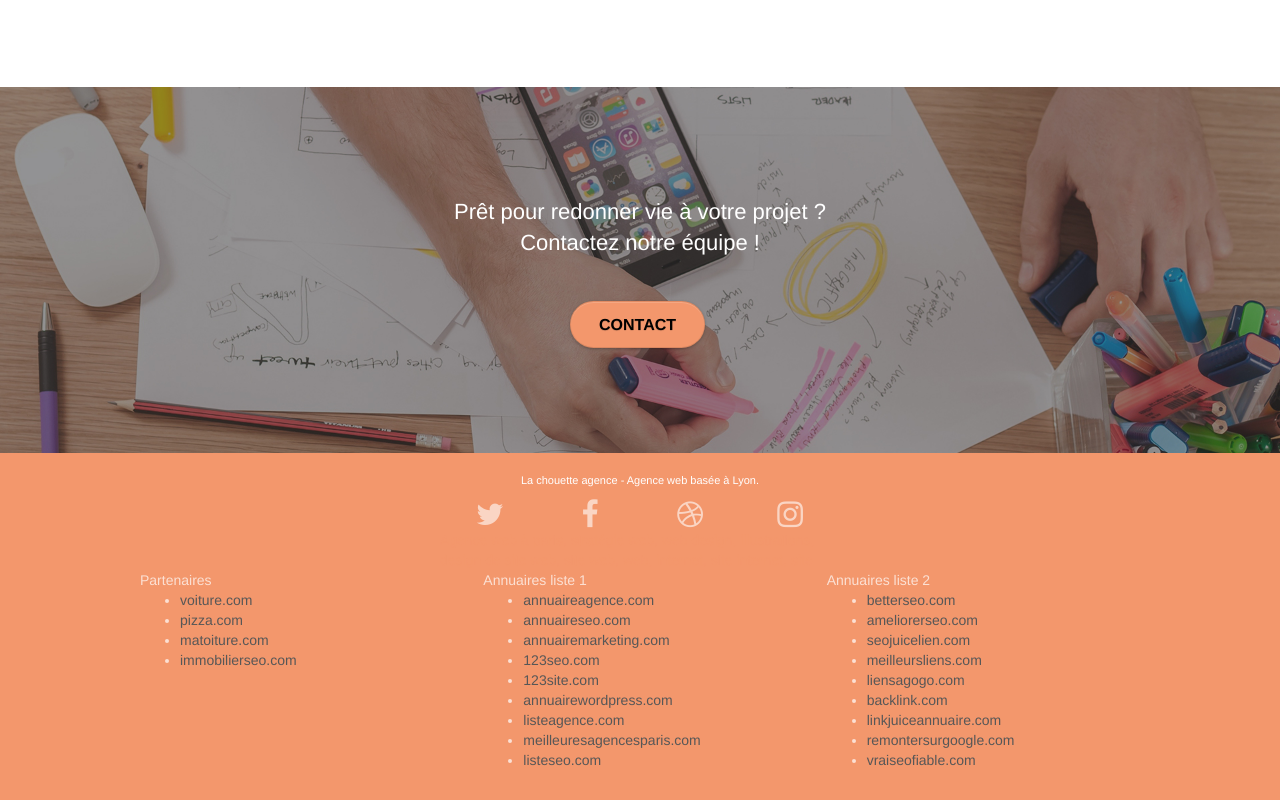
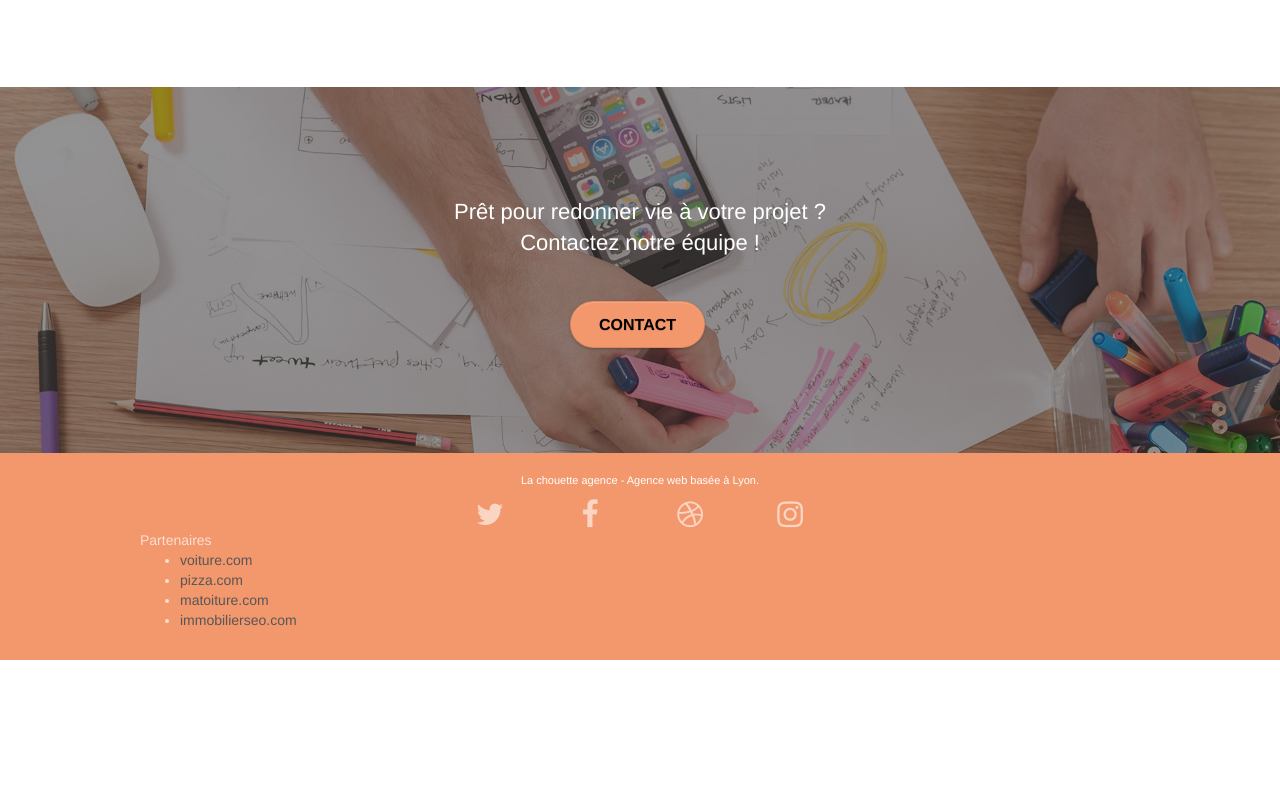
Before and after one commit to AxelCOCHELIN/La_Chouette_Agence.modifi-, a plain HTML site: page index.html in a window 1280 px wide. Shown: the part 2769-3569 px from the top of the page. After the commit the page ends 3429 px from the top, so only its background shows below. Drawn offline with Linux system fonts and the light colour scheme.

Commit message:
ajout des balises main et footer, suppression des liens spammy dans le footer, ajout de liens externes vers les réseaux sociaux, suppression des black-hat

```diff
--- a/index.html
+++ b/index.html
@@ -86,6 +86,8 @@
     <!-- header END -->
 
     <!-- bloc-1-presentation -->
+
+    <main>
       <div
         class="bloc bgc-dark-slate-blue bg-banniere d-bloc bg-t-edge bloc-bg-texture texture-paper b-parallax"
         id="bloc-1-hero"
@@ -179,9 +181,9 @@
               <!--écrire la citation pour réduire le temps de chargement-->
               <cite
                 >"La Chouette Agence est une excellente agence web! Les web
-              designers ont réussi à capturer l'essence de notre entreprise et à
-              l'intégrer à notre site. Cela nous a aidé à doubler nos ventes en
-              ligne à Lyon"</cite
+                designers ont réussi à capturer l'essence de notre entreprise et
+                à l'intégrer à notre site. Cela nous a aidé à doubler nos ventes
+                en ligne à Lyon"</cite
               >
               <p>Maxime Guibard, PDG de À vos fourchettes</p>
             </div>
@@ -200,18 +202,18 @@
             <div class="col-sm-12">
               <h2 class="mg-md text-center tc-white">
                 <!--intégrer les mots clés secondaire-->
-              Nous souhaitons aider les entreprises de la région Lyonnaise à se
-              développer et à connaître le succès. Nous travaillons pour aider
-              les entreprises locales à attirer de nouveaux clients .<br />
+                Nous souhaitons aider les entreprises de la région Lyonnaise à
+                se développer et à connaître le succès. Nous travaillons pour
+                aider les entreprises locales à attirer de nouveaux clients .<br />
               </h2>
               <p class="text-center white">
                 Nous aimons collaborer avec des entrepreneurs créatifs et des
-              entreprises locale, qu’elles aient besoin de créer un site de A à
-              Z ou de donner un coup de jeune à leur site. Que vous ayez besoin
-              d’une identité visuelle complète ou d’une refonte de votre site,
-              n’hésitez pas à nous contacter. Nous travaillerons ensemble pour
-              créer des sites beau et bien structurés, qui seront facilement
-              trouvable sur les moteurs de recherche.
+                entreprises locale, qu’elles aient besoin de créer un site de A
+                à Z ou de donner un coup de jeune à leur site. Que vous ayez
+                besoin d’une identité visuelle complète ou d’une refonte de
+                votre site, n’hésitez pas à nous contacter. Nous travaillerons
+                ensemble pour créer des sites beau et bien structurés, qui
+                seront facilement trouvable sur les moteurs de recherche.
                 <br /><br /><a class="ltc-white bold-link" href="page2.html"
                   >Contactez notre équipe</a
                 ><br />
@@ -316,8 +318,9 @@
                 Conception d'un site pour une agence de mariage
               </h3>
               <p class="text-center">
-              Nous avons travaillé avec cette agence pour créer un site internet
-              permettant la présentation détaillée de leurs prestations.
+                Nous avons travaillé avec cette agence pour créer un site
+                internet permettant la présentation détaillée de leurs
+                prestations.
               </p>
             </div>
           </div>
@@ -333,8 +336,8 @@
         <div class="container bloc-lg">
           <div class="row">
             <h2 class="mg-md text-center tc-white">
-            Prêt pour redonner vie à votre projet ?<br />Contactez notre équipe
-            !
+              Prêt pour redonner vie à votre projet ?<br />Contactez notre
+              équipe !
             </h2>
             <div class="col-sm-12 text-center">
               <a
@@ -347,9 +350,9 @@
         </div>
       </div>
       <!-- bloc-5-cta END -->
-
+    </main>
     <!-- Footer - bloc-8 -->
-    <div class="bloc bgc-atomic-tangerine d-bloc" id="bloc-8">
+    <footer class="bloc bgc-atomic-tangerine d-bloc" id="bloc-8">
       <div class="container bloc-sm">
         <div class="row">
           <div class="col-sm-12">
@@ -360,36 +363,31 @@
               <!--les liens des icons devraient renvoyer vers les pages de l'entreprise sur les réseaux-->
               <div class="col-sm-3">
                 <div class="text-center">
-                  <a class="social" href="index.html"
+                  <a class="social" href="https://twitter.com/"
                     ><span class="fa fa-twitter icon-md"></span
                   ></a>
                 </div>
               </div>
               <div class="col-sm-3">
                 <div class="text-center">
-                  <a class="social" href="index.html"
+                  <a class="social" href="https://www.facebook.com/"
                     ><span class="fa fa-facebook icon-md"></span
                   ></a>
                 </div>
               </div>
               <div class="col-sm-3">
                 <div class="text-center">
-                  <a class="social" href="index.html"
+                  <a class="social" href="https://dribbble.com/"
                     ><span class="fa fa-dribbble icon-md"></span
                   ></a>
                 </div>
               </div>
               <div class="col-sm-3">
                 <div class="text-center">
-                  <a class="social" href="index.html"
+                  <a class="social" href="https://www.instagram.com/"
                     ><span class="fa fa-instagram icon-md"></span
                   ></a>
                 </div>
-              </div>
-              <div class="keywords" style="color: #f3976c;">
-                <!--black hat à supprimer-->
-                Agence web à paris, stratégie web, web design, illustrations,
-                design de site web, site web, web, internet, site internet, site
               </div>
             </div>
             <div class="row">
@@ -403,53 +401,11 @@
                   <li><a href="immobilierseo.com">immobilierseo.com</a></li>
                 </ul>
               </div>
-              <div class="col-sm-4">
-                <!--black hat à supprimer-->
-                Annuaires liste 1
-                <ul>
-                  <li><a href="annuaireagence.com">annuaireagence.com</a></li>
-                  <li><a href="annuaireseo.com">annuaireseo.com</a></li>
-                  <li>
-                    <a href="annuairemarketing.com">annuairemarketing.com</a>
-                  </li>
-                  <li><a href="123seoture.com">123seo.com</a></li>
-                  <li><a href="123site.com">123site.com</a></li>
-                  <li>
-                    <a href="annuairewordpress.com">annuairewordpress.com</a>
-                  </li>
-                  <li><a href="listeagence.com">listeagence.com</a></li>
-                  <li>
-                    <a href="meilleuresagencesparis.com"
-                      >meilleuresagencesparis.com</a
-                    >
-                  </li>
-                  <li><a href="listeseo.com">listeseo.com</a></li>
-                </ul>
-              </div>
-              <div class="col-sm-4">
-                <!--black hat à supprimer-->
-                Annuaires liste 2
-                <ul>
-                  <li><a href="betterseo.com">betterseo.com</a></li>
-                  <li><a href="ameliorerseo.com">ameliorerseo.com</a></li>
-                  <li><a href="seojuicelien.com">seojuicelien.com</a></li>
-                  <li><a href="meilleursliens.com">meilleursliens.com</a></li>
-                  <li><a href="liensagogo.com">liensagogo.com</a></li>
-                  <li><a href="backlink.com">backlink.com</a></li>
-                  <li>
-                    <a href="linkjuiceannuaire.com">linkjuiceannuaire.com</a>
-                  </li>
-                  <li>
-                    <a href="remontersurgoogle.com">remontersurgoogle.com</a>
-                  </li>
-                  <li><a href="vraiseofiable.com">vraiseofiable.com</a></li>
-                </ul>
             </div>
           </div>
         </div>
       </div>
-      </div>
-    </div>
+    </footer>
     <!-- Footer - bloc-8 END -->
     <!-- Principal conteneur END -->
   </body>
```
Lines whose indentation alone changed are shown as unchanged.
